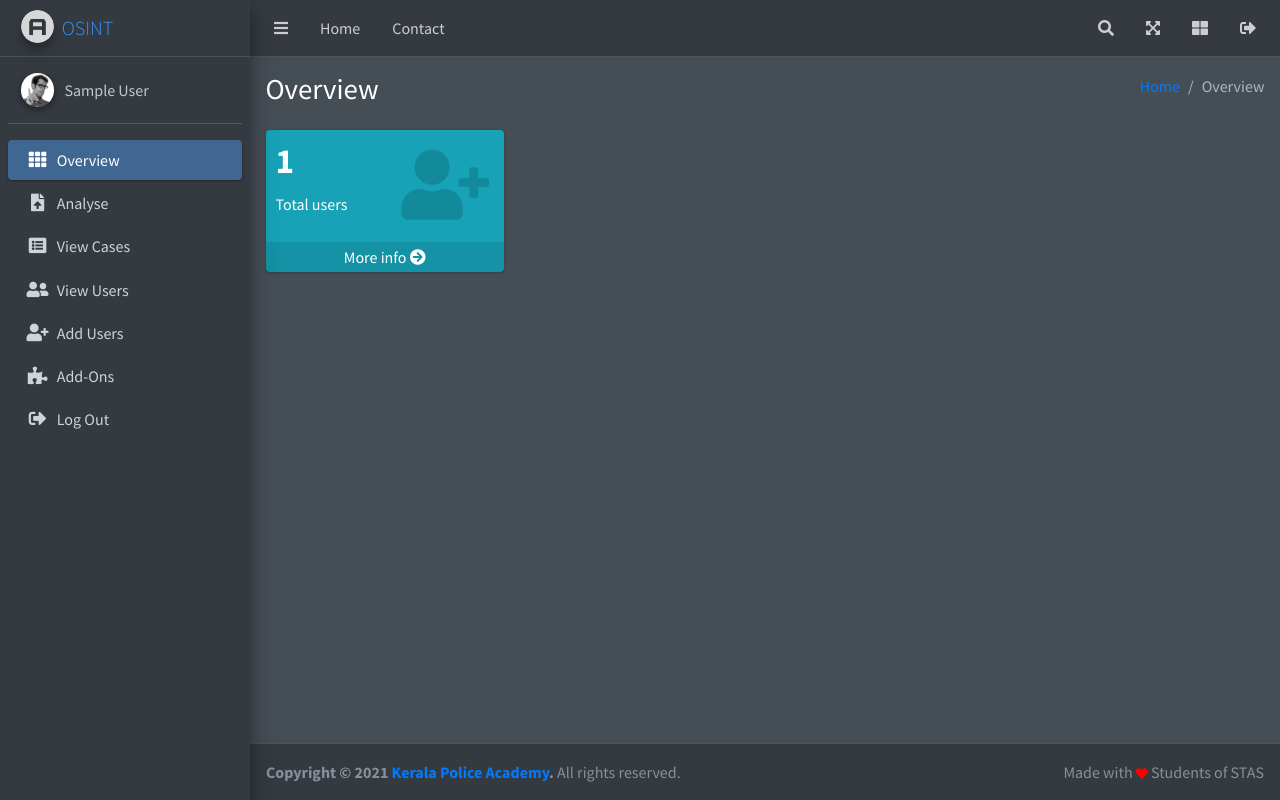
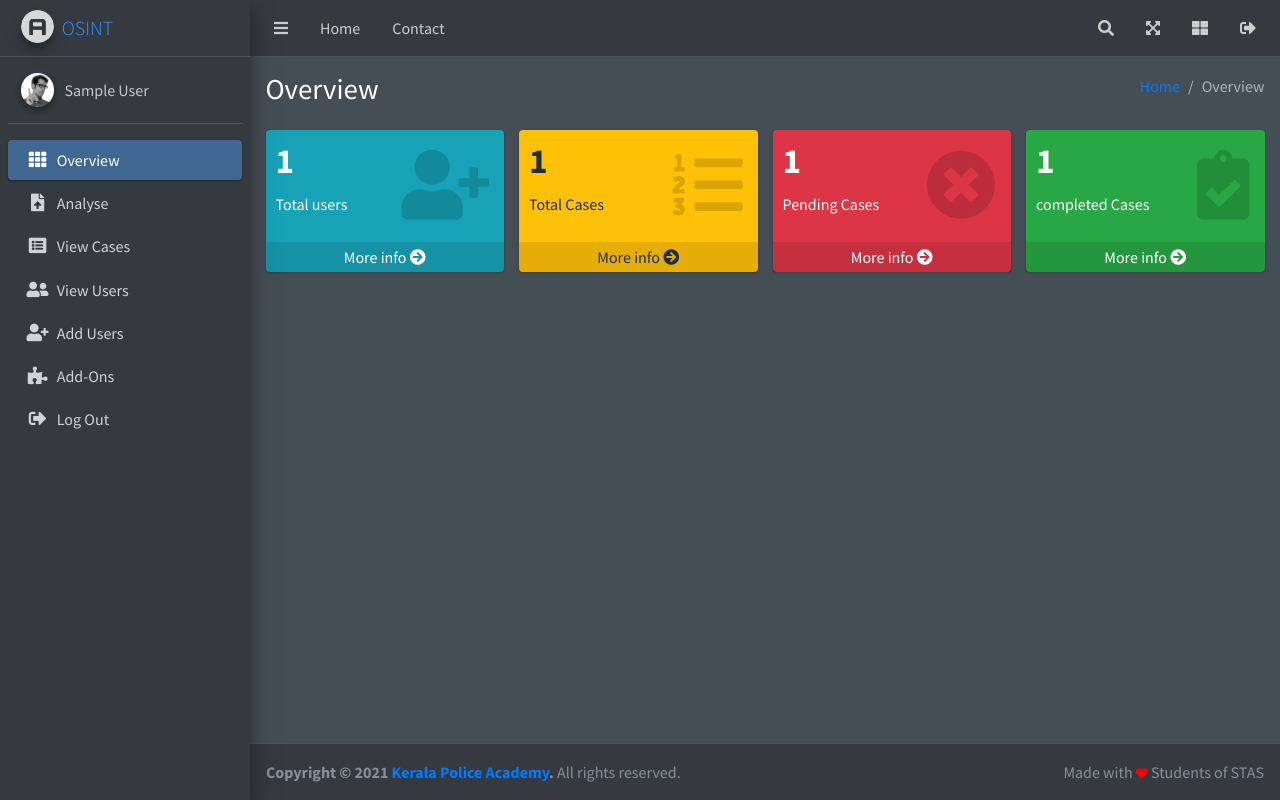
Before and after one commit to adarshvs/osint-kepa, a Django app: page /osint/ in a window 1280 px wide. Run offline with Django 3.2, Linux system fonts and the light colour scheme; the visitor is signed in with stand-in values (Sample User, id 1); data comes from the database, SQL or seed files in the repository; parts of the project's set-up code (start-up, migrations or seed data) failed here and were passed over; some libraries are stand-ins or nearby versions.

Commit message:
added some cards in overview page

```diff
--- a/osint/template/index.html
+++ b/osint/template/index.html
@@ -1,4 +1,3 @@
-
 {%  extends 'theme/base.html' %}
 
 
@@ -28,6 +27,48 @@
         <a href="users" class="small-box-footer">More info <i class="fas fa-arrow-circle-right"></i></a>
       </div>
     </div>
+    <div class="col-lg-3 col-6">
+        <!-- small box -->
+        <div class="small-box bg-warning">
+          <div class="inner">
+            <h3>{{user_count}}</h3>
+
+            <p>Total Cases</p>
+          </div>
+          <div class="icon">
+            <i class="ion fas fa-list-ol"></i>
+          </div>
+          <a href="case_overview" class="small-box-footer">More info <i class="fas fa-arrow-circle-right"></i></a>
+        </div>
+      </div>
+      <div class="col-lg-3 col-6">
+        <!-- small box -->
+        <div class="small-box bg-danger">
+          <div class="inner">
+            <h3>{{user_count}}</h3>
+
+            <p>Pending Cases</p>
+          </div>
+          <div class="icon">
+            <i class="ion fas fa-times-circle"></i>
+          </div>
+          <a href="case_overview" class="small-box-footer">More info <i class="fas fa-arrow-circle-right"></i></a>
+        </div>
+      </div>
+      <div class="col-lg-3 col-6">
+        <!-- small box -->
+        <div class="small-box bg-success">
+          <div class="inner">
+            <h3>{{user_count}}</h3>
+
+            <p>completed Cases</p>
+          </div>
+          <div class="icon">
+            <i class="ion fas fa-clipboard-check"></i>
+          </div>
+          <a href="case_overview" class="small-box-footer">More info <i class="fas fa-arrow-circle-right"></i></a>
+        </div>
+      </div>
 
 </div>
 {% endblock %}
```
